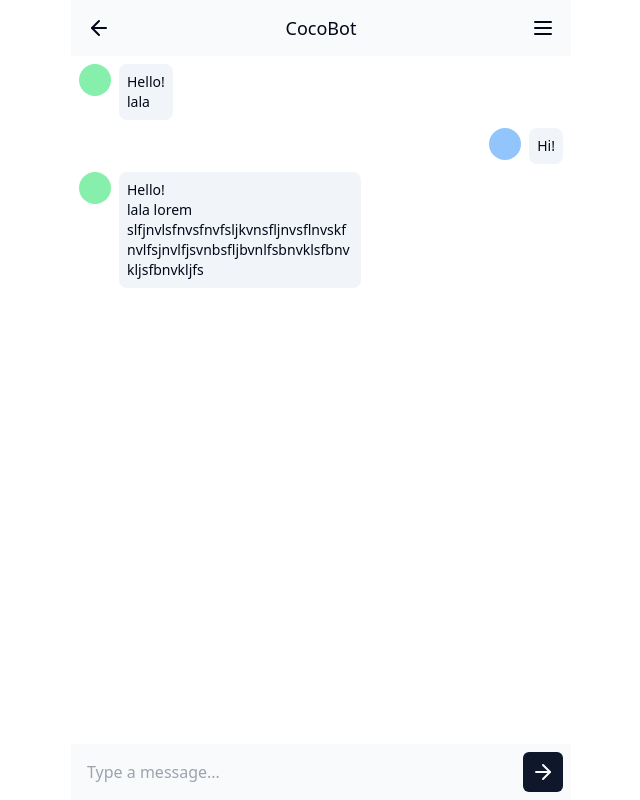
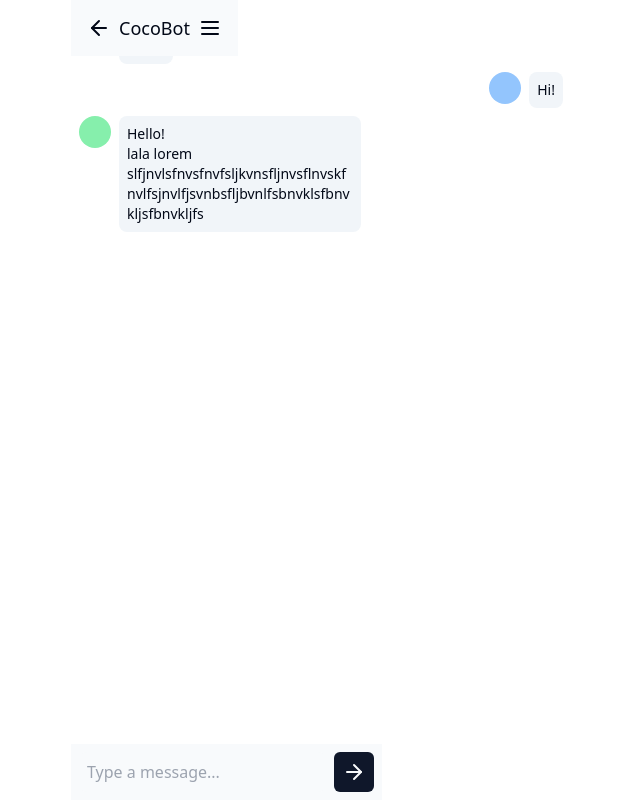
Before and after one commit to 13point5/textable-frontend, a React (Vite) app: page / in a window 1280 px wide. Shown: the whole page, without its empty margins (319-959 px from the left). Built offline with nearby package versions, Linux system fonts and the light colour scheme.

Commit message:
try out new styles

```diff
--- a/src/components/chatroom/components/header/index.tsx
+++ b/src/components/chatroom/components/header/index.tsx
@@ -3,7 +3,7 @@ import { ArrowLeftIcon, MenuIcon } from "lucide-react";
 
 export const Header = () => {
   return (
-    <div className="flex justify-between items-center p-2 bg-slate-50">
+    <div className="fixed top-0 flex justify-between items-center p-2 bg-slate-50">
       <Button variant="ghost" size="icon">
         <ArrowLeftIcon />
       </Button>
--- a/src/components/chatroom/components/message-composer/index.tsx
+++ b/src/components/chatroom/components/message-composer/index.tsx
@@ -3,7 +3,7 @@ import { ArrowRightIcon } from "lucide-react";
 
 export const MessageComposer = () => {
   return (
-    <div className="flex gap-2 items-center p-2 bg-slate-50">
+    <div className="fixed bottom-0 flex gap-2 items-center p-2 bg-slate-50">
       <input
         type="text"
         placeholder="Type a message..."
```
